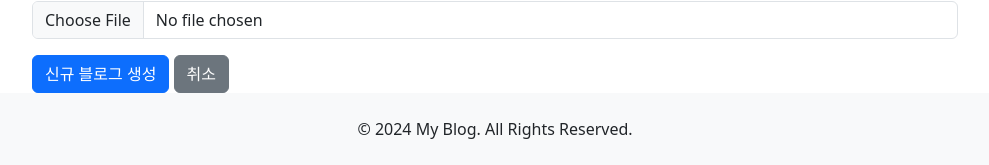
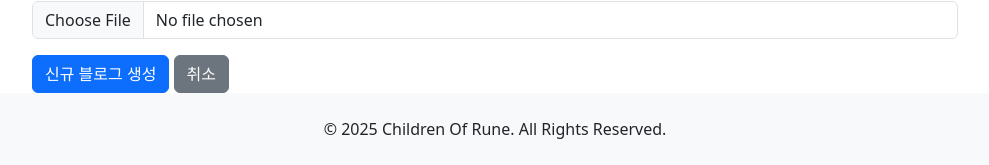
Before and after one commit to ChanLim-BD/FastAPI-Blog, a FastAPI app: page /blogs/new in a window 1280 px wide. Shown: the part 657-822 px from the top of the page, without its empty margins (145-1134 px from the left). Run offline with FastAPI, Linux system fonts and the light colour scheme.

Commit message:
README 작성

```diff
--- a/templates/layout/footer.html
+++ b/templates/layout/footer.html
@@ -1,6 +1,6 @@
 <!-- Footer -->
 <footer class="bg-light text-center py-4 mt-auto">
     <div class="container">
-        <p class="mb-0">© 2024 My Blog. All Rights Reserved.</p>
+        <p class="mb-0">© 2025 Children Of Rune. All Rights Reserved.</p>
     </div>
 </footer>
```
Also changed, not shown: README.md.
